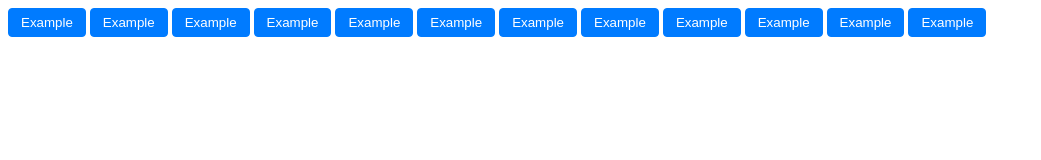
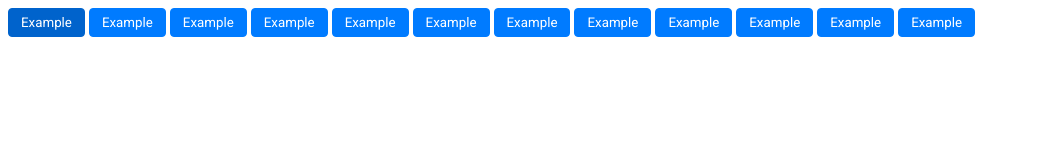
Before and after one commit to DanilBond/html-css-example-1, a plain HTML site: page index.html in a window 1280 px wide. In both pictures the pointer is over the button 46 px from the left and 22 px from the top of the page. Shown: the whole page, without its empty margins (0-1041 px from the left). Drawn offline with Linux system fonts and the light colour scheme.

Commit message:
animation added

```diff
--- a/style.css
+++ b/style.css
@@ -1,8 +1,19 @@
+@import url('https://fonts.googleapis.com/css2?family=Roboto:wght@100;400&display=swap');
+
 .Button{
     padding: 6px 12px;
     display: inline-block;
     border-radius: 4px;
     color: white;
     background-color: hsl(211, 100%, 50%);
-    border: 1px solid hsl(211, 100%, 50%);;
+    border: 1px solid hsl(211, 100%, 50%);
+    font-family: 'Roboto', sans-serif;
+    transition: color border;
+    transition-duration: 0.2s;
 }
+.Button:hover{
+    transition: color border;
+    transition-duration: 0.2s;
+    border: 1px solid hsl(211, 100%, 40%);
+    background-color: hsl(211, 100%, 40%);
+}
```
